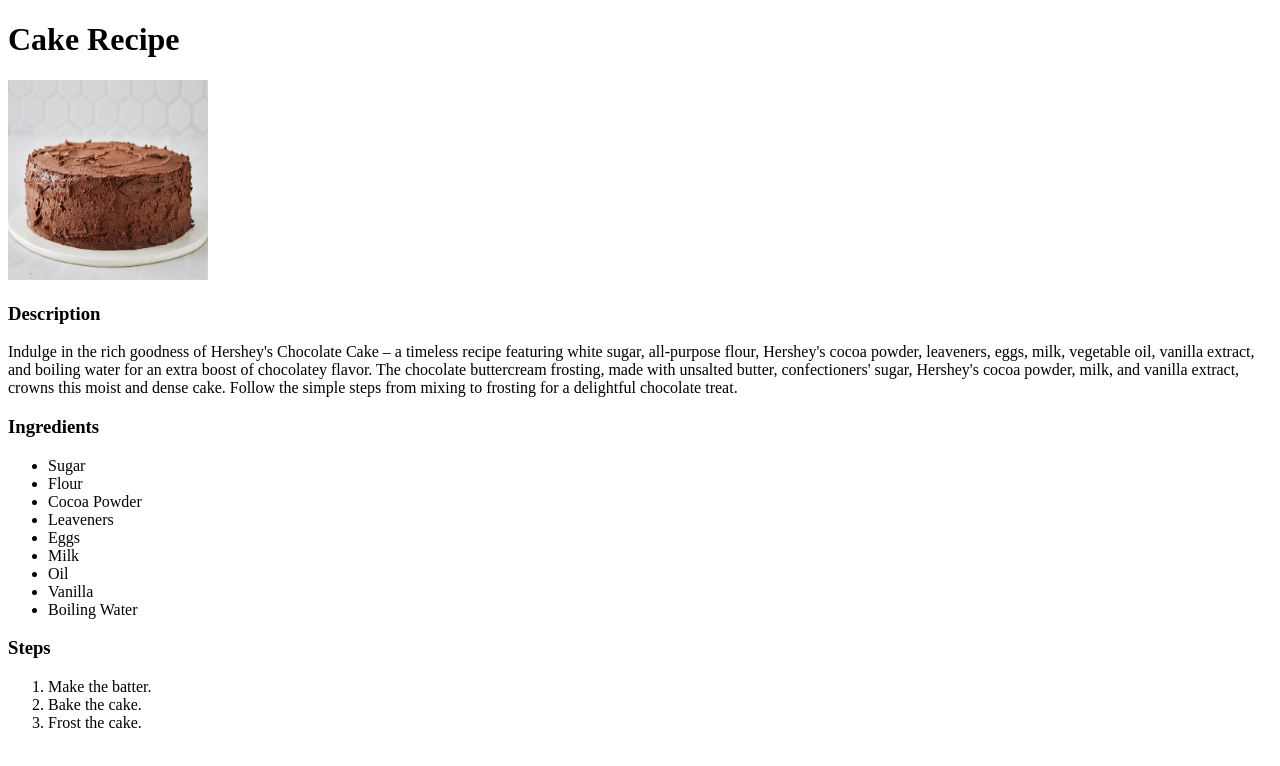
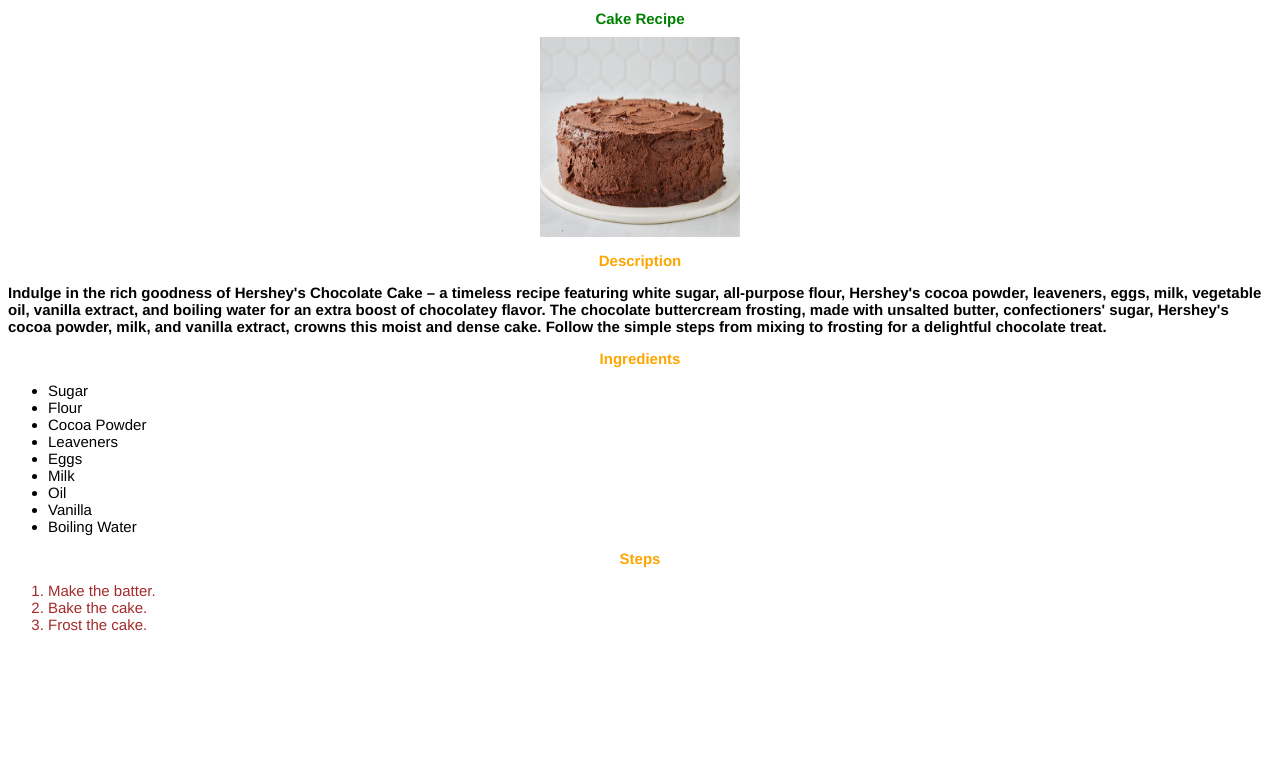
Before and after one commit to SpeakBoy/odin-recipes, a plain HTML site: page recipes/cake.html in a window 1280 px wide. Drawn offline with Linux system fonts and the light colour scheme.

Commit message:
Add CSS to HTML files
Created new folder containing styles.css for
index.html and recipes.css for recipe pages.
Added links to stylesheets on pages.

```diff
--- /dev/null
+++ b/css/recipes.css
@@ -0,0 +1,31 @@
+* {
+    font-family: "Franklin Gothic Medium", "Arial Narrow", Arial, sans-serif;
+    font-size: 15px;
+}
+
+h1 {
+    color: green;
+}
+
+h3 {
+    color: orange;
+}
+
+h1,
+h3 {
+    text-align: center;
+}
+
+ol li {
+    color: brown;
+}
+
+p {
+    font-weight: 700;
+}
+
+img {
+    display: block;
+    margin-left: auto;
+    margin-right: auto;
+}
--- /dev/null
+++ b/css/styles.css
@@ -0,0 +1,14 @@
+* {
+    font-family: Arial, Helvetica, sans-serif;
+}
+
+h1 {
+    background-color: burlywood;
+    color: purple;
+    text-align: center;
+}
+
+ul li {
+    background-color: burlywood;
+    color: rebeccapurple;
+}
--- a/recipes/cake.html
+++ b/recipes/cake.html
@@ -3,6 +3,7 @@
     <head>
         <meta charset="UTF-8" />
         <title>Cake Recipe</title>
+        <link rel="stylesheet" href="/css/recipes.css" />
     </head>
     <body>
         <h1>Cake Recipe</h1>
```
Also changed, not shown: index.html (+1 -0 lines), recipes/lasagna.html (+1 -0 lines), recipes/ribs.html (+1 -0 lines).
